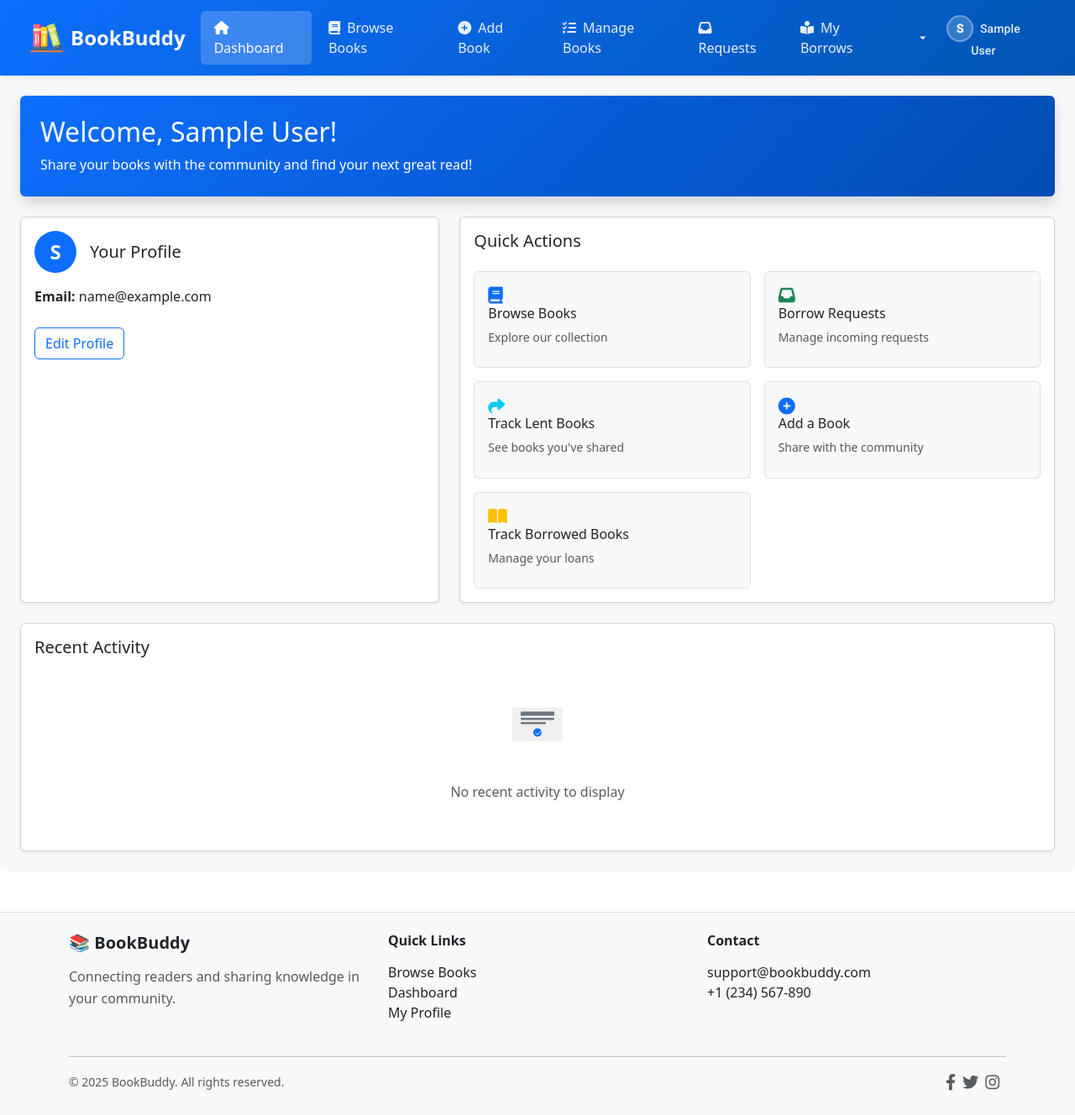
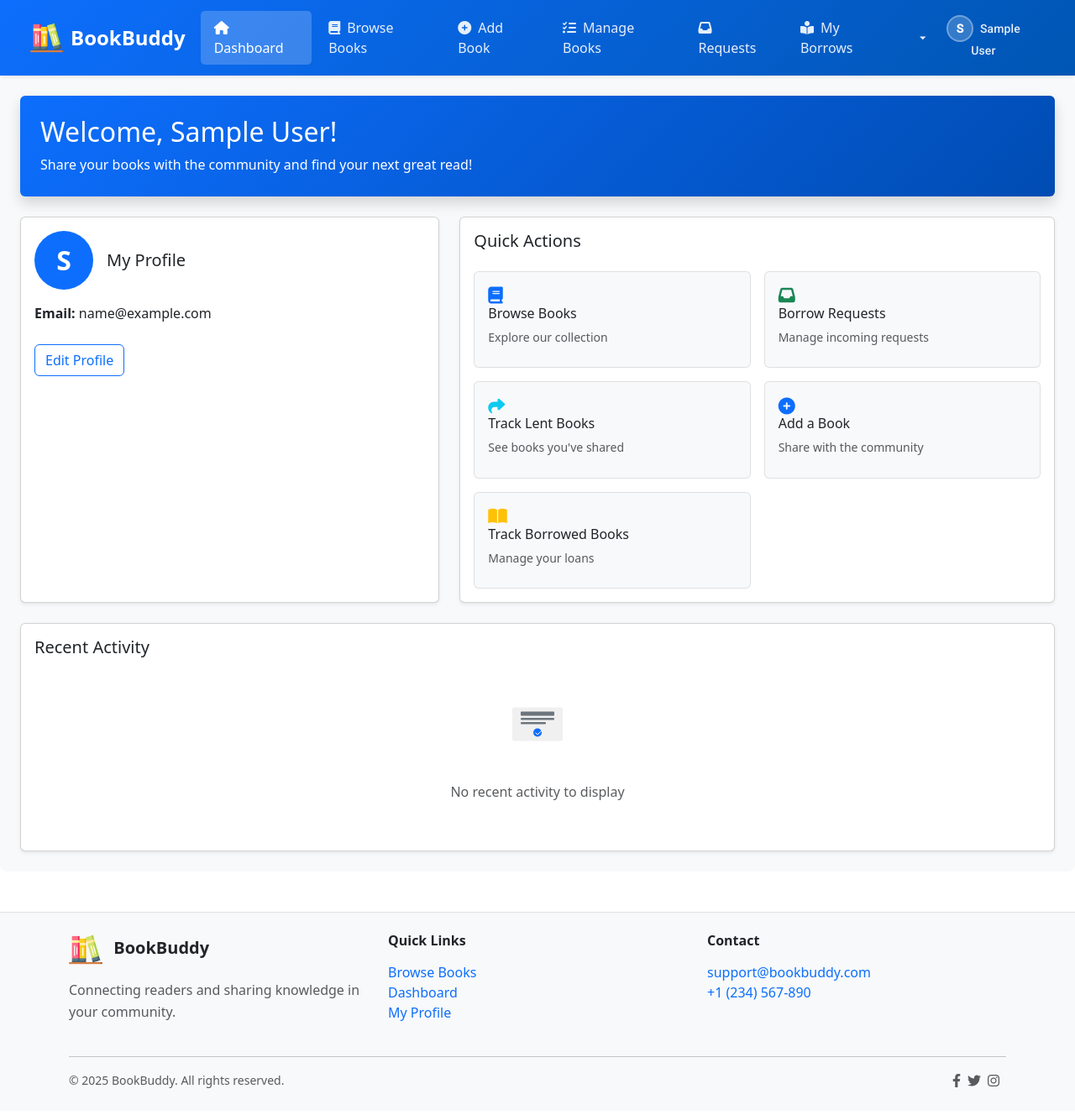
Before and after one commit to peerhammad007/book-buddy, an Angular app in the folder frontend/: page /dashboard in a window 1280 px wide. Shown: the whole page at 84% size. Built offline with nearby package versions, Linux system fonts and the light colour scheme; sample sign-in values are in the browser's storage.

Commit message:
added profile picture on the dashboard and a seperate footer component

```diff
--- a/frontend/src/app/app-module.ts
+++ b/frontend/src/app/app-module.ts
@@ -26,6 +26,7 @@ import { TrackBorrowsComponent } from './features/borrow/track-borrows/track-bor
 import { LenderRequestsComponent } from './features/borrow/lender-requests/lender-requests.component';
 import { TrackLentBooksComponent } from './features/borrow/track-lent-books/track-lent-books.component';
 import { ProfileComponent } from './features/profile/profile.component';
+import { FooterComponent } from './shared/components/footer/footer.component';
 @NgModule({
   declarations: [
     App,
@@ -42,7 +43,8 @@ import { ProfileComponent } from './features/profile/profile.component';
     TrackBorrowsComponent,
     LenderRequestsComponent,
     TrackLentBooksComponent,
-    ProfileComponent
+    ProfileComponent,
+    FooterComponent
   ],
   imports: [
     BrowserModule,
--- a/frontend/src/app/app.html
+++ b/frontend/src/app/app.html
@@ -3,37 +3,5 @@
   <main class="main-content">
     <router-outlet></router-outlet>
   </main>
-  <footer class="app-footer mt-5 py-4 bg-light border-top">
-    <div class="container">
-      <div class="row">
-        <div class="col-12 col-md-4 mb-4 mb-md-0">
-          <h5 class="fw-bold mb-3">📚 BookBuddy</h5>
-          <p class="text-muted">Connecting readers and sharing knowledge in your community.</p>
-        </div>
-        <div class="col-6 col-md-4">
-          <h6 class="fw-bold mb-3">Quick Links</h6>
-          <ul class="list-unstyled">
-            <li><a routerLink="/books" class="text-decoration-none">Browse Books</a></li>
-            <li><a routerLink="/dashboard" class="text-decoration-none">Dashboard</a></li>
-            <li><a routerLink="/profile" class="text-decoration-none">My Profile</a></li>
-          </ul>
-        </div>
-        <div class="col-6 col-md-4">          <h6 class="fw-bold mb-3">Contact</h6>
-          <ul class="list-unstyled">
-            <li><a href="mailto:support&#64;bookbuddy.com" class="text-decoration-none">support&#64;bookbuddy.com</a></li>
-            <li><a href="tel:+1234567890" class="text-decoration-none">+1 (234) 567-890</a></li>
-          </ul>
-        </div>
-      </div>
-      <hr class="mt-4">
-      <div class="d-flex justify-content-between align-items-center">
-        <p class="text-muted mb-0 small">© 2025 BookBuddy. All rights reserved.</p>
-        <div class="social-icons">
-          <a href="#" class="me-2 text-muted"><i class="fab fa-facebook-f"></i></a>
-          <a href="#" class="me-2 text-muted"><i class="fab fa-twitter"></i></a>
-          <a href="#" class="me-2 text-muted"><i class="fab fa-instagram"></i></a>
-        </div>
-      </div>
-    </div>
-  </footer>
+  <app-footer></app-footer>
 </div>
--- a/frontend/src/app/features/dashboard/dashboard.component.css
+++ b/frontend/src/app/features/dashboard/dashboard.component.css
@@ -22,18 +22,25 @@
 }
 
 .user-avatar {
-  width: 50px;
-  height: 50px;
+  width: 70px;
+  height: 70px;
   background-color: var(--primary-color);
   border-radius: 50%;
   display: flex;
   justify-content: center;
   align-items: center;
+  overflow: hidden;
+}
+
+.user-avatar img {
+  width: 100%;
+  height: 100%;
+  object-fit: cover;
 }
 
 .user-initial {
   color: white;
-  font-size: 1.5rem;
+  font-size: 2rem;
   font-weight: 600;
 }
 
--- a/frontend/src/app/features/dashboard/dashboard.component.html
+++ b/frontend/src/app/features/dashboard/dashboard.component.html
@@ -21,12 +21,12 @@
   <div class="row g-4">
     <div class="col-md-5">
       <div class="card shadow-sm h-100">
-        <div class="card-body">
-          <div class="d-flex align-items-center mb-3">
+        <div class="card-body">          <div class="d-flex align-items-center mb-3">
             <div class="user-avatar me-3">
-              <span class="user-initial">{{ user.name.charAt(0) }}</span>
+              <img *ngIf="user.profileImg" [src]="getProfileImageUrl(user.profileImg)" class="rounded-circle" alt="Profile Picture">
+              <span *ngIf="!user.profileImg" class="user-initial">{{ user.name.charAt(0) }}</span>
             </div>
-            <h5 class="card-title mb-0">Your Profile</h5>
+            <h5 class="card-title mb-0">My Profile</h5>
           </div>
           <p class="card-text"><strong>Email:</strong> {{ user.email }}</p>
           <p class="card-text" *ngIf="user.bio"><strong>Bio:</strong> {{ user.bio }}</p>
--- a/frontend/src/app/features/dashboard/dashboard.component.ts
+++ b/frontend/src/app/features/dashboard/dashboard.component.ts
@@ -2,6 +2,7 @@ import { Component, OnInit } from '@angular/core';
 import { UserService } from '../../core/services/user.service';
 import { AuthService } from '../../core/auth/auth.service';
 import { User } from '../../core/models/user.model';
+import { environment } from '../../../environments/environment';
 
 @Component({
   selector: 'app-dashboard',
@@ -26,4 +27,8 @@ export class DashboardComponent implements OnInit {
       }
     });
   }
+
+  getProfileImageUrl(filename: string): string {
+    return `${environment.backendUrl}/uploads/${filename}`;
+  }
 }
--- /dev/null
+++ b/frontend/src/app/shared/components/footer/footer.component.html
@@ -0,0 +1,37 @@
+<div class="app-footer mt-5 py-4 bg-light border-top">
+    <div class="container">
+        <div class="row">
+            <div class="col-12 col-md-4 mb-4 mb-md-0">
+                <h5 class="fw-bold mb-3"> <img src="assets/bookshelf.png" alt="BookBuddy Logo" class="me-2"
+                        style="height: 40px; width: auto;">
+                    BookBuddy</h5>
+                <p class="text-muted">Connecting readers and sharing knowledge in your community.</p>
+            </div>
+            <div class="col-6 col-md-4">
+                <h6 class="fw-bold mb-3">Quick Links</h6>
+                <ul class="list-unstyled">
+                    <li><a routerLink="/books" class="text-decoration-none">Browse Books</a></li>
+                    <li><a routerLink="/dashboard" class="text-decoration-none">Dashboard</a></li>
+                    <li><a routerLink="/profile" class="text-decoration-none">My Profile</a></li>
+                </ul>
+            </div>
+            <div class="col-6 col-md-4">
+                <h6 class="fw-bold mb-3">Contact</h6>
+                <ul class="list-unstyled">
+                    <li><a href="mailto:support&#64;bookbuddy.com"
+                            class="text-decoration-none">support&#64;bookbuddy.com</a></li>
+                    <li><a href="tel:+1234567890" class="text-decoration-none">+1 (234) 567-890</a></li>
+                </ul>
+            </div>
+        </div>
+        <hr class="mt-4">
+        <div class="d-flex justify-content-between align-items-center">
+            <p class="text-muted mb-0 small">© 2025 BookBuddy. All rights reserved.</p>
+            <div class="social-icons">
+                <a href="#" class="me-2 text-muted"><i class="fab fa-facebook-f"></i></a>
+                <a href="#" class="me-2 text-muted"><i class="fab fa-twitter"></i></a>
+                <a href="#" class="me-2 text-muted"><i class="fab fa-instagram"></i></a>
+            </div>
+        </div>
+    </div>
+</div>
```
Also changed, not shown: frontend/src/app/app-routing-module.ts (+8 -8 lines), frontend/src/app/shared/components/footer/footer.component.ts (added, +11 -0 lines), frontend/src/app/shared/components/footer/footer.component.css (added), 2 other files (tests, documents, lock files or other folders).
